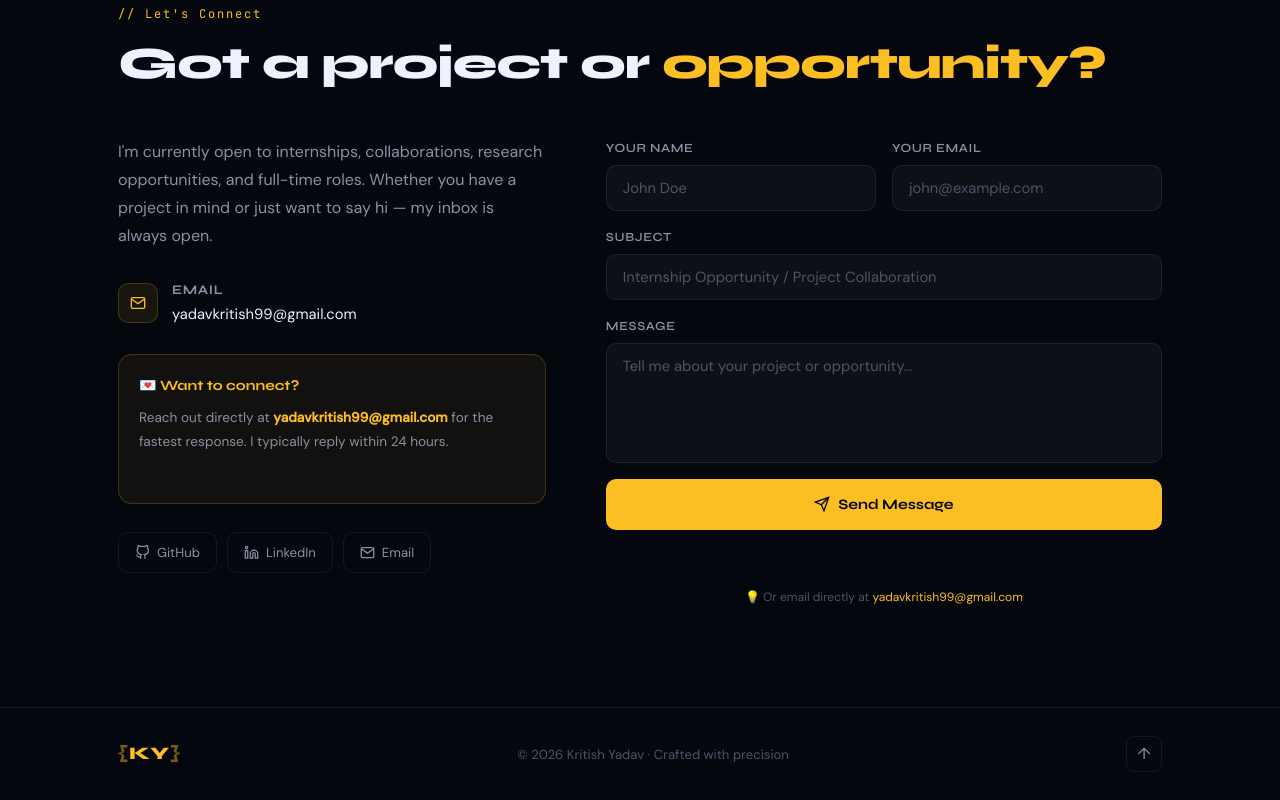
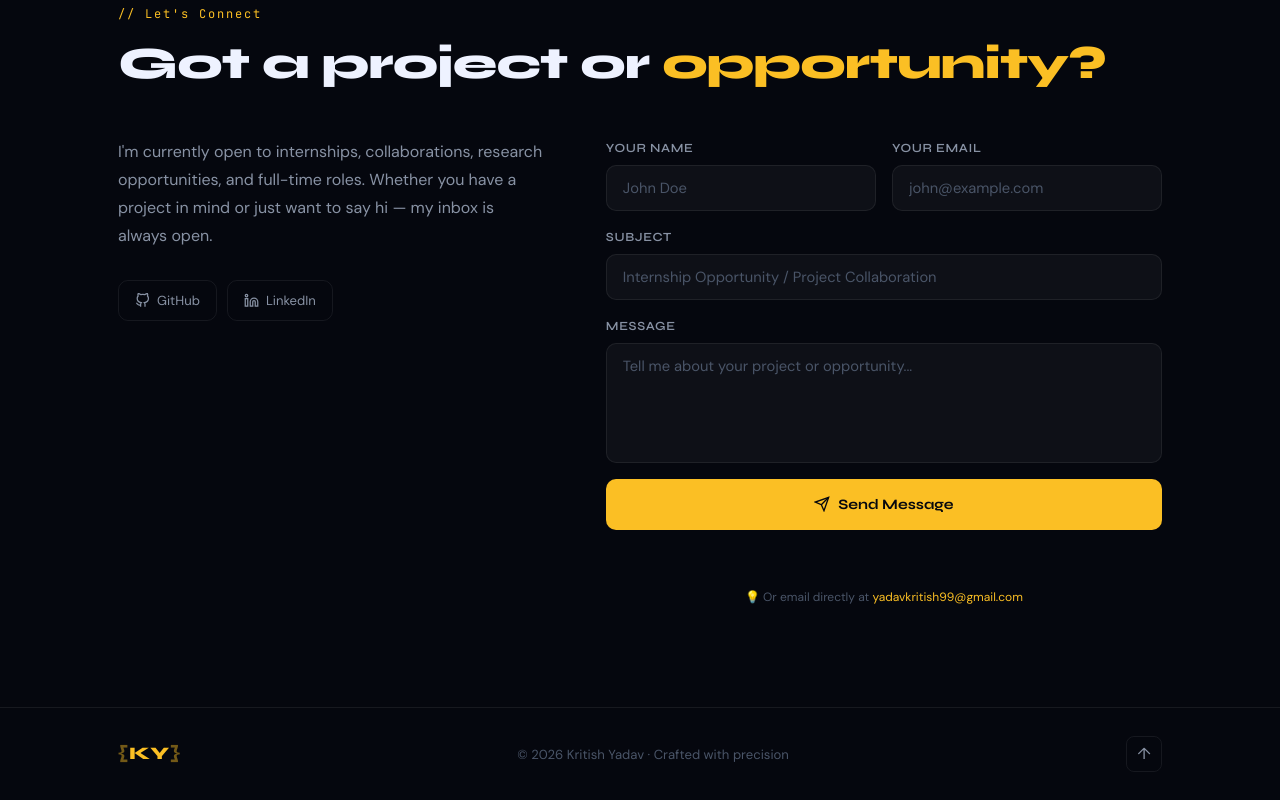
Before and after one commit to kritish3228/kritish-portfolio, a website: page index.html in a window 1280 px wide. Shown: the part 7214-8014 px from the top of the page. Drawn offline with Linux system fonts and the light colour scheme.

Commit message:
design: update portfolio HTML structure

```diff
--- a/index.html
+++ b/index.html
@@ -523,7 +523,7 @@
           <div class="contact-info-block reveal">
             <p>I'm currently open to internships, collaborations, research opportunities, and full-time roles. Whether you have a project in mind or just want to say hi — my inbox is always open.</p>
 
-            <div class="contact-detail">
+            <!--<div class="contact-detail">
               <span class="contact-detail-icon">
                 <svg viewBox="0 0 24 24" fill="none" stroke="currentColor" stroke-width="2"><path d="M4 4h16c1.1 0 2 .9 2 2v12c0 1.1-.9 2-2 2H4c-1.1 0-2-.9-2-2V6c0-1.1.9-2 2-2z"/><polyline points="22,6 12,13 2,6"/></svg>
               </span>
@@ -531,12 +531,14 @@
                 <strong>Email</strong>
                 <a href="mailto:yadavkritish99@gmail.com">yadavkritish99@gmail.com</a>
               </div>
-            </div>
+            </div>-->
+
             <!-- Connect card -->
-            <div class="connect-card">
+           <!---- <div class="connect-card">
               <div class="connect-card-title">💌 Want to connect?</div>
               <p class="connect-card-text">Reach out directly at <a href="mailto:yadavkritish99@gmail.com" class="connect-card-link">yadavkritish99@gmail.com</a> for the fastest response. I typically reply within 24 hours.</p>
-            </div>
+            </div>>
+          -->
 
             <div class="contact-social">
               <a href="https://github.com/kritish3228" target="_blank" class="c-social">
@@ -547,10 +549,10 @@
                 <svg viewBox="0 0 24 24" fill="none" stroke="currentColor" stroke-width="2" width="15" height="15"><path d="M16 8a6 6 0 0 1 6 6v7h-4v-7a2 2 0 0 0-2-2 2 2 0 0 0-2 2v7h-4v-7a6 6 0 0 1 6-6z"/><rect x="2" y="9" width="4" height="12"/><circle cx="4" cy="4" r="2"/></svg>
                 LinkedIn
               </a>
-              <a href="mailto:yadavkritish99@gmail.com" class="c-social">
+              <!--<a href="mailto:yadavkritish99@gmail.com" class="c-social">
                 <svg viewBox="0 0 24 24" fill="none" stroke="currentColor" stroke-width="2" width="15" height="15"><path d="M4 4h16c1.1 0 2 .9 2 2v12c0 1.1-.9 2-2 2H4c-1.1 0-2-.9-2-2V6c0-1.1.9-2 2-2z"/><polyline points="22,6 12,13 2,6"/></svg>
                 Email
-              </a>
+              </a>-->
             </div>
           </div>
 
@@ -562,7 +564,7 @@
                     <label for="name">Your Name</label>
                     <input id="name" name="name" type="text" placeholder="John Doe" maxlength="100" required />
                   </div>
-                  <div class="form-group">
+                 <div class="form-group">
                     <label for="email">Your Email</label>
                     <input id="email" name="email" type="email" placeholder="john@example.com" maxlength="255" required />
                   </div>
```
